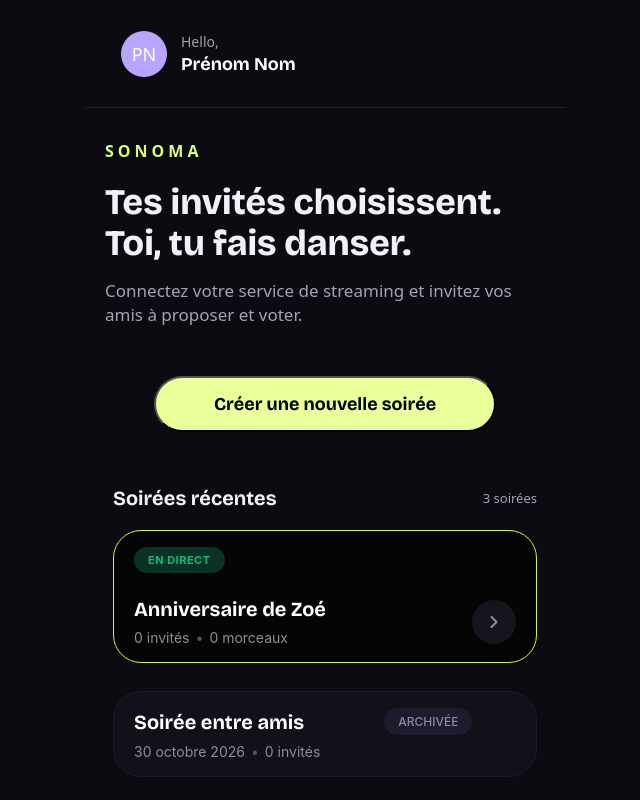
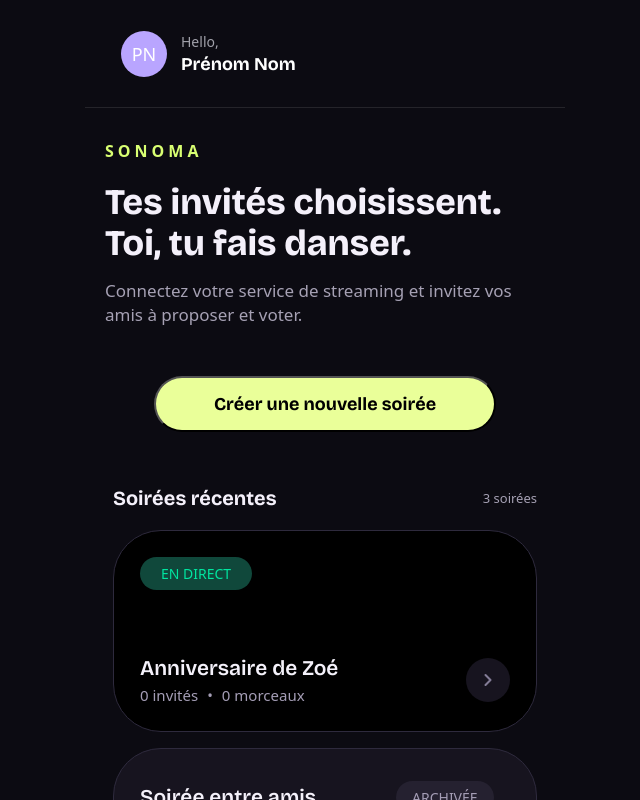
Before and after one commit to lundoki92/sonoma, a React app in the folder frontend/: page / in a window 1280 px wide. Shown: the top 800 px of the page, without its empty margins (315-955 px from the left). Built offline with nearby package versions, Linux system fonts and the light colour scheme; the HTML template or start-up script is replaced by a standard one.

Commit message:
refactor: change DashboardPlaylistsCard.css

```diff
--- a/frontend/src/components/HomeAdmin/DashboardPlaylistsCard.css
+++ b/frontend/src/components/HomeAdmin/DashboardPlaylistsCard.css
@@ -1,152 +1,154 @@
-/* BASE DE LA CARTE */
-
+/* BASE CARD */
 .dashboard-playlist-card {
   width: 100%;
-    border-radius: 28px;
-    padding: 16px 20px;
   box-sizing: border-box;
+  border: 1px solid #2E2A3D;
+  border-radius: 48px;
+  padding: 26px;
+  transition: border-color 0.25s ease;
+}
+
+/* LIVE PLAYLIST */
+.card-live {
+  min-height: 202px;
   display: flex;
   flex-direction: column;
   justify-content: space-between;
-    margin-bottom: 12px;
-    font-family: -apple-system, BlinkMacSystemFont, "Segoe UI", Roboto, sans-serif;
+  background: #000000;
+  border-color: #2E2A3D;
+  cursor: pointer;
 }
 
-/* --- STYLE : CARTE EN DIRECT --- */
-
-.dashboard-playlist-card.card-live {
-    background-color: #050505;
-    border: 1.5px solid #d4f542;
+.card-live:hover,
+.card-live:active {
+  border-color: #EAFF99;
 }
 
-.dashboard-playlist-card.card-live .card-header {
+/* Live Badge */
+.card-header {
   display: flex;
-    justify-content: flex-start;
-    margin-bottom: 24px;
+  align-items: center;
 }
 
 .badge-live {
-    background-color: #0b3323;
-    color: #10b981;
-    font-size: 11px;
-    font-weight: 700;
-    letter-spacing: 0.5px;
-    padding: 6px 14px;
-    border-radius: 20px;
-    text-transform: uppercase;
+  padding: 7px 21px;
+  border-radius: 30px;
+  background: #10483B;
+  color: #00E6A0;
+  font-size: 14px;
+  font-weight: 500;
 }
 
-/* --- STYLE : CARTE ARCHIVÉE --- */
-
-.dashboard-playlist-card.card-archived {
-    background-color: #121019;
-    border: 1px solid #1f1b2d;
+/* CARD CONTENT */
+.card-body {
+  display: flex;
+  align-items: center;
+  justify-content: space-between;
+  gap: 16px;
+  width: 100%;
 }
 
-/* Badge placé à côté du nom */
+.card-info {
+  min-width: 0;
+  display: flex;
+  flex-direction: column;
+  gap: 4px;
+}
 
 .card-title-row {
   display: flex;
   align-items: center;
   justify-content: space-between;
-    flex-wrap: wrap;
+  width: 100%;
   gap: 80px;
 }
 
-.badge-archived {
-    background-color: #1e1b2e;
-    color: #8b88a1;
-    font-size: 12px;
-    font-weight: 500;
-    padding: 6px 14px;
-    border-radius: 16px;
-    white-space: nowrap;
+.card-title {
+  margin: 0;
+  color: #F4F1FA;
+  font-size: 21px;
+  font-weight: 600;
 }
 
-/* --- STYLE : CARTE EN PRÉPARATION --- */
-
-.dashboard-playlist-card.card-preparing {
-    background-color: #121019;
-    border: 1px solid #3b3424;
-}
-
-.badge-preparing {
-    background-color: #3b3424;
-    color: #f4d58d;
-    font-size: 11px;
-    font-weight: 600;
-    padding: 6px 14px;
-    border-radius: 16px;
-    white-space: nowrap;
-}
-
-/* --- CONTENU DE LA CARTE --- */
-
-.card-body {
+.card-subtitle {
   display: flex;
   align-items: center;
-    justify-content: space-between;
-    gap: 12px;
-}
-
-.card-info {
-    display: flex;
-    flex-direction: column;
-    gap: 8px;
-    min-width: 0;
-}
-
-/* TITRE */
-
-.card-title {
-    color: #ffffff;
-    font-size: 1.25rem;
-    font-weight: 700;
+  gap: 9px;
   margin: 0;
-}
-
-/* SOUS-TITRE */
-
-.card-subtitle {
-    color: #8e8d9a;
-    font-size: 0.875rem;
-    margin: 0;
-    display: flex;
-    align-items: center;
-    flex-wrap: wrap;
-    gap: 6px;
+  color: #A49DB5;
+  font-size: 15px;
+  font-weight: 400;
 }
 
 .dot {
-    color: #555366;
+  color: #A49DB5;
 }
 
-/* --- FLÈCHE POUR LIVE --- */
+/* ARROW BUTTON */
+.card-action {
+  flex-shrink: 0;
+}
 
 .arrow-btn {
-    background-color: #16151d;
-    border: none;
-    border-radius: 50%;
   width: 44px;
   height: 44px;
-    flex-shrink: 0;
   display: flex;
   align-items: center;
   justify-content: center;
-    color: #8e8d9a;
+  border-radius: 50%;
+  background: #17141F;
+  color: #837C96;
+  transition: background 0.25s ease, color 0.25s ease;
 }
 
-.dashboard-playlist-card.card-live:hover .arrow-btn {
-    background-color: #22202c;
-    color: #ffffff;
+.card-live:hover .arrow-btn {
+  background: #EAFF99;
+  color: #17141F;
 }
 
-/* STATUT INCONNU */
+/* ARCHIVED AND PREPARING PLAYLISTS */
+.card-archived,
+.card-preparing,
+.card-unknown {
+  min-height: 122px;
+  display: flex;
+  align-items: center;
+  background: #17141F;
+}
 
+/* Status Badges */
+.badge-archived,
+.badge-preparing,
 .badge-unknown {
-    background-color: #302c3a;
-    color: #a6a1b4;
-    font-size: 11px;
-    padding: 6px 14px;
-    border-radius: 16px;
+  flex-shrink: 0;
+  padding: 7px 16px;
+  margin-left: auto;
+  border-radius: 30px;
+  background: #252130;
+  color: #A49DB5;
+  font-size: 14px;
+  font-weight: 400;
 }
+
+/* RESPONSIVE DESIGN */
+@media (max-width: 480px) {
+  .dashboard-playlist-card {
+    padding: 22px;
+    border-radius: 40px;
+  }
+
+  .card-title {
+    font-size: 19px;
+  }
+
+  .card-subtitle {
+    font-size: 14px;
+    flex-wrap: wrap;
+  }
+
+  .badge-archived,
+  .badge-preparing {
+    padding: 6px 12px;
+    font-size: 12px;
+  }
+}
```
Lines whose indentation alone changed are shown as unchanged.
